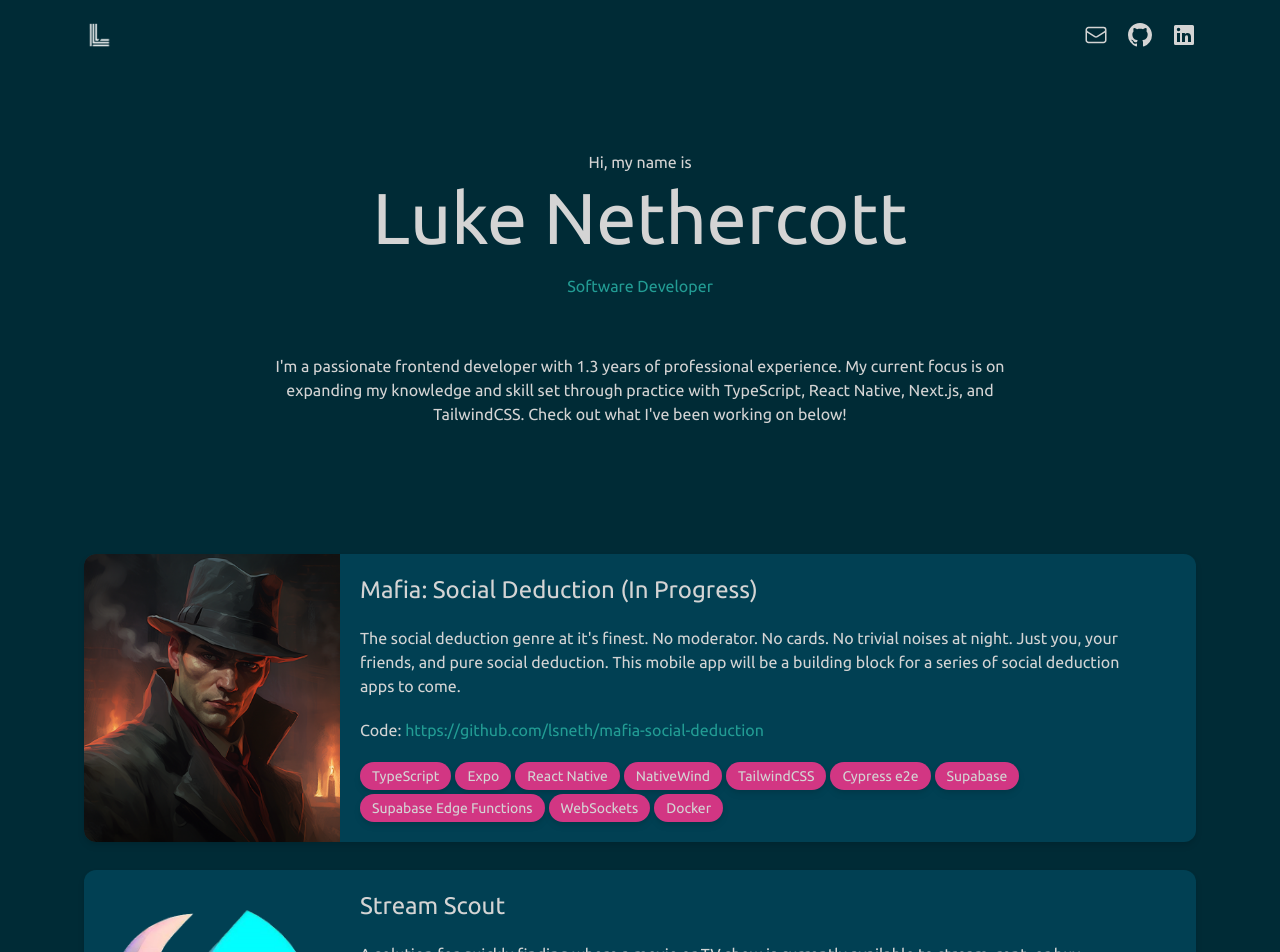
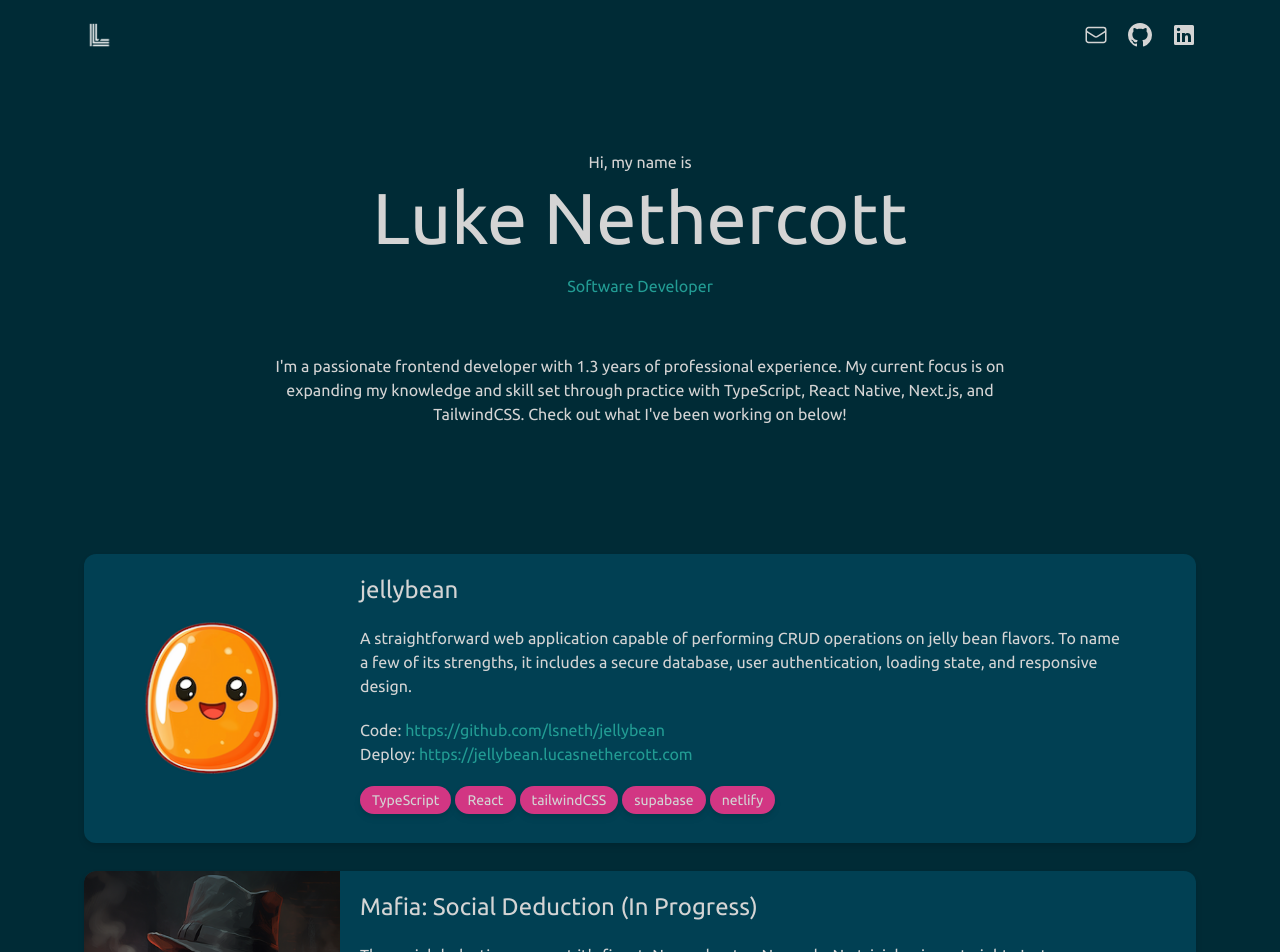
Before and after one commit to lsneth/lucasnethercott.com, a Next.js app: page / in a window 1280 px wide. Shown: the top 952 px of the page. Built offline with nearby package versions, Linux system fonts and the light colour scheme.

Commit message:
add jellybean, other minor updates

```diff
--- a/src/app/page.tsx
+++ b/src/app/page.tsx
@@ -11,6 +11,16 @@ export default function Home() {
 
   const projects: React.ComponentProps<typeof ProjectSection>[] = [
     {
+      title: "jellybean",
+      pathToImage: "/jellybean.png",
+      description:
+        "A straightforward web application capable of performing CRUD operations on jelly bean flavors. To name a few of its strengths, it includes a secure database, user authentication, loading state, and responsive design.",
+      imageAltText: "mafia: social deduction cover image",
+      deployedLink: "https://jellybean.lucasnethercott.com",
+      codeLink: "https://github.com/lsneth/jellybean",
+      skills: ["TypeScript", "React", "tailwindCSS", "supabase", "netlify"],
+    },
+    {
       title: "Mafia: Social Deduction (In Progress)",
       pathToImage: "/mafia.png",
       description:
@@ -22,10 +32,10 @@ export default function Home() {
         "Expo",
         "React Native",
         "NativeWind",
-        "TailwindCSS",
+        "tailwindCSS",
         "Cypress e2e",
-        "Supabase",
-        "Supabase Edge Functions",
+        "supabase",
+        "supabase Edge Functions",
         "WebSockets",
         "Docker",
       ],
@@ -42,7 +52,7 @@ export default function Home() {
         "TypeScript",
         "React",
         "Next.js",
-        "TailwindCSS",
+        "tailwindCSS",
         "AWS Lambda Functions",
         "Cypress e2e",
       ],
@@ -55,15 +65,14 @@ export default function Home() {
       imageAltText: "mafia: social deduction cover image",
       codeLink: "https://github.com/lsneth/lucasnethercott.com",
       deployedLink: "https://www.lucasnethercott.com",
-      skills: ["TypeScript", "React", "Next.js", "TailwindCSS"],
+      skills: ["TypeScript", "React", "Next.js", "tailwindCSS"],
     },
     {
-      title: "Sold Out (In Progress)",
+      title: "Sold Out (Abandoned)",
       pathToImage: "/sold-out.png",
       description:
         "A tshirt company that only sells each design one time. Once it's sold, it's sold out. This is made possible through many modern technologies including recent developments in AI art generation.",
       imageAltText: "mafia: social deduction cover image",
-      deployedLink: "https://soldout.limited/",
       skills: ["Shopify", "AWS Lambda Functions", "Webhooks", "Liquid"],
     },
   ]
```
Also changed, not shown: src/app/_types/types.ts (+4 -3 lines), public/jellybean.png (added).
